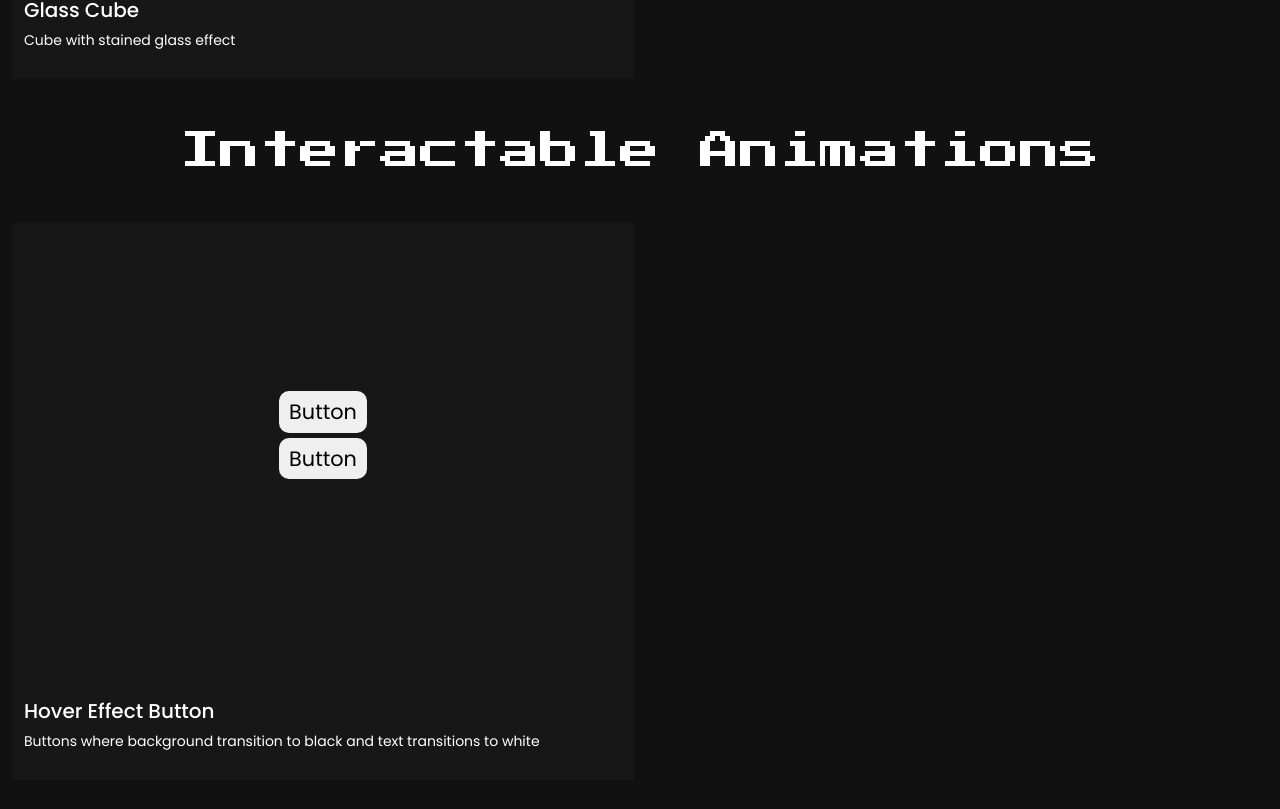
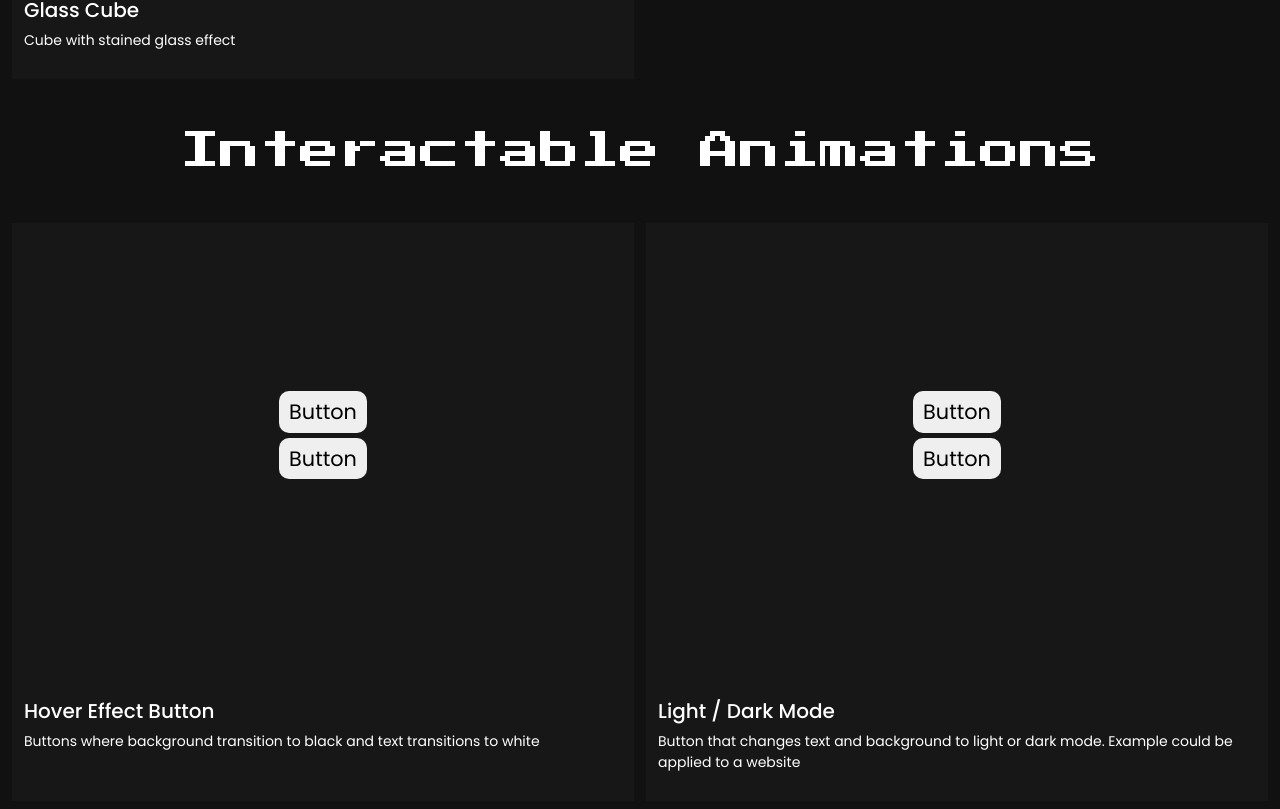
Before and after one commit to AxAnder0095/animations, a React (Vite) app: page / in a window 1280 px wide. Shown: the part 5585-6394 px from the top of the page. Built offline with nearby package versions, Linux system fonts and the light colour scheme.

Commit message:
trying to set up light and dark theme animation

```diff
--- a/src/Views/MainPage.jsx
+++ b/src/Views/MainPage.jsx
@@ -156,14 +156,20 @@ function MainPage() {
                 </div>
                 <h1 className={'text-center mt-5 mb-5'}>Interactable Animations</h1>
                 <div className={'interactable-animations mb-5'}>
-                    <Link className={'source-link-interactable'} to={'https://github.com/AxAnder0095/animations/tree/master/src/InteractableAnimations/CustomButtonOne'}>
+                    <Link className={'source-link-interactable'} to={'https://github.com/AxAnder0095/animations/tree/master/src/Animations/GlassCube'}>
                         <LayoutBox
                             title={'Hover Effect Button'}
                             description={'Buttons where background transition to black and text transitions to white'}
                             animation={<CustomButtonOne/>}
                         />
                     </Link>
-
+                    <Link className={'source-link-interactable'} to={'https://github.com/AxAnder0095/animations/tree/master/src/Animations/GlassCube'}>
+                        <LayoutBox
+                            title={'Light / Dark Mode'}
+                            description={'Button that changes text and background to light or dark mode. Example could be applied to a website'}
+                            animation={<CustomButtonOne/>}
+                        />
+                    </Link>
                 </div>
             </div>
         </div>
--- /dev/null
+++ b/src/components/ThemeProvider.jsx
@@ -0,0 +1,6 @@
+// import {createContext, useState, useEffect} from "react";
+//
+// export const ThemeProvider = ({ children }) => {
+//     const [theme, setTheme] = useState(() =>
+//     localStorage.getItem("theme" ) || 'light');
+// }
```
Also changed, not shown: src/Animations/LightDarkMode/LightDarkMode.jsx (added, +8 -0 lines).
